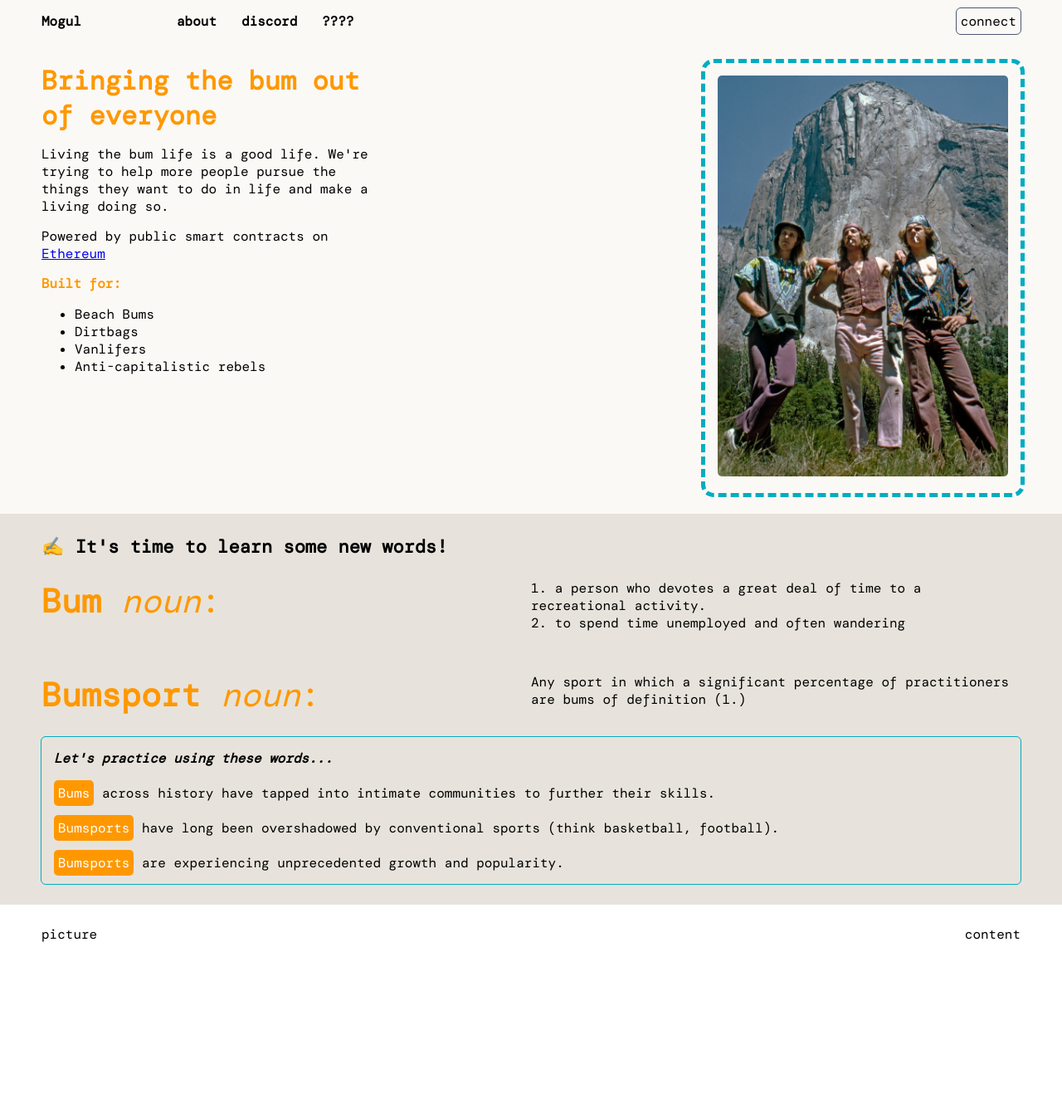
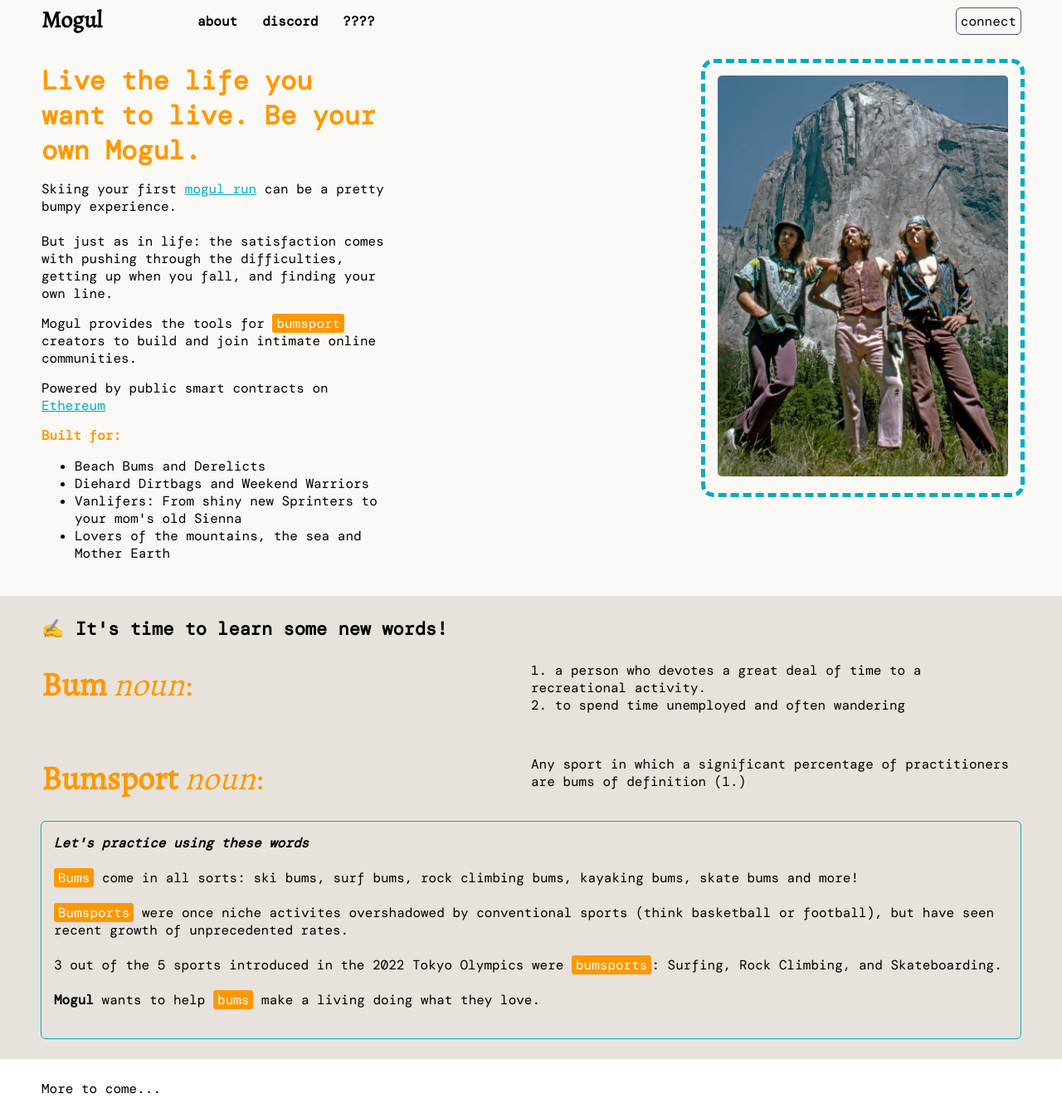
Before and after one commit to mogul-run/mogul, a React (Create React App) app in the folder frontend/: page / in a window 1280 px wide. Shown: the whole page at 83% size. Before the commit the page ends 1161 px from the top, so only its background shows below. Built offline with nearby package versions, Linux system fonts and the light colour scheme.

Commit message:
v1 homepage

```diff
--- a/frontend/package.json
+++ b/frontend/package.json
@@ -4,6 +4,7 @@
   "homepage": "http://mogul.run",
   "private": true,
   "dependencies": {
+    "@fontsource/alegreya": "^4.5.6",
     "@fontsource/dm-mono": "^4.5.7",
     "@maticnetwork/maticjs": "^3.2.4",
     "@maticnetwork/maticjs-ethers": "^1.0.1",
--- a/frontend/src/index.tsx
+++ b/frontend/src/index.tsx
@@ -5,6 +5,7 @@ import "./index.css";
 import App from "./App";
 import reportWebVitals from "./reportWebVitals";
 import "@fontsource/dm-mono";
+import "@fontsource/alegreya";
 
 ReactDOM.render(
     <React.StrictMode>
--- a/frontend/src/pages/homepage.css
+++ b/frontend/src/pages/homepage.css
@@ -3,9 +3,15 @@
     flex-direction: column;
 }
 
+a {
+    color: #00acc1;
+}
+
 .logo {
+    font-family: "Alegreya";
     font-weight: 1000;
-    margin: 15px 0px;
+    font-size: 28px;
+    margin: 5px 0px;
     cursor: pointer;
 }
 
@@ -42,7 +48,7 @@
 }
 
 .connect:hover {
-    background-color: #79849e;
+    background-color: #00acc1;
 }
 
 .navlink {
@@ -121,8 +127,8 @@
 .highlight {
     background-color:  #ff9800;
     color: white;
-    border-radius: 5px;
-    padding: 5px;
+    border-radius: 3px;
+    padding: 1px 5px;
 }
 
 .definition {
@@ -133,6 +139,7 @@
     text-align: left;
     color: #ff9800;
     font-size: 40px;
+    font-family: 'Alegreya';
 }
 
 .content-block {
--- a/frontend/src/pages/homepage.tsx
+++ b/frontend/src/pages/homepage.tsx
@@ -1,5 +1,6 @@
 import "./homepage.css";
 import Stonemasters from "../img/stonemasters.jpg";
+import { nargs } from "yargs";
 
 function HomePage() {
     return (
@@ -30,26 +31,30 @@ function ContentUno() {
             <div className="content-left">
                 {" "}
                 <div className="content-header header-block">
-                    Bringing the bum out of everyone
+                   Live the life you want to live. Be your own Mogul.
                 </div>
                 <div className="content-desc">
                     <div className="content-block">
-                        Living the bum life is a good life. We're trying to help
-                        more people pursue the things they want to do in life
-                        and make a living doing so.
+                        Skiing your first <a href="https://en.wikipedia.org/wiki/Mogul_skiing" target="__blank"> mogul run</a> can be a pretty bumpy experience.
+                        <br/>
+                        <br/>
+                        But just as in life: the satisfaction comes with pushing through the difficulties, getting up when you fall, and finding your own line.
+                    </div>
+                    <div className="content-block">
+                        Mogul provides the tools for <span className="highlight">bumsport</span> creators to build and join intimate online communities.
                     </div>
                     <div className="content-block">
                         Powered by public smart contracts on{" "}
-                        <a href="https://ethereum.org"> Ethereum</a>
+                        <a href="https://ethereum.org" target="__blank"> Ethereum</a>
                         <br />
                     </div>
                     <div className="content-block">
                         <div className="emphasis">Built for:</div>
                         <ul>
-                            <li>Beach Bums</li>
-                            <li>Dirtbags</li>
-                            <li>Vanlifers</li>
-                            <li>Anti-capitalistic rebels</li>
+                            <li>Beach Bums and Derelicts</li>
+                            <li>Diehard Dirtbags and Weekend Warriors</li>
+                            <li>Vanlifers: From shiny new Sprinters to your mom's old Sienna</li>
+                            <li>Lovers of the mountains, the sea and Mother Earth</li>
                         </ul>
                     </div>
                 </div>
@@ -103,20 +108,24 @@ function ContentDos() {
                     <div>
                         <i>
                             {" "}
-                            <b> Let's practice using these words... </b>{" "}
+                            <b> Let's practice using these words</b>{" "}
                         </i>
                         <br />
                         <br />
                     </div>
-                    <span className="highlight">Bums</span> across history have tapped into intimate communities to further their skills.
+                    <span className="highlight">Bums</span> come in all sorts: ski bums, surf bums, rock climbing bums, kayaking bums, skate bums and more!
+
                     <br />
                     <br />
-                    <span className="highlight">Bumsports</span> have long been
-                    overshadowed by conventional sports (think
-                    basketball, football).
+                    <span className="highlight">Bumsports</span> were once niche activites overshadowed by conventional sports (think basketball or football), but have seen recent growth of unprecedented rates.
                     <br />
                     <br />
-                    <span className="highlight">Bumsports</span> are experiencing unprecedented growth and popularity.
+                    3 out of the 5 sports introduced in the 2022 Tokyo Olympics were <span className="highlight">bumsports</span>: Surfing, Rock Climbing, and Skateboarding.
+                    <br />
+                    <br />
+                    <b>Mogul</b> wants to help <span className="highlight">bums</span> make a living doing what they love.
+                    <br />
+                    <br />
                 </div>
             </div>
         </div>
@@ -126,8 +135,9 @@ function ContentDos() {
 function ContentTres() {
     return (
         <div className="content-container">
-            <div className="content-left">picture</div>
-            <div className="content-right">content</div>
+            More to come...
+            {/* <div className="content-left">picture</div>
+            <div className="content-right">content</div> */}
         </div>
     );
 }
```
Also changed, not shown: 1 other file (tests, documents, lock files or other folders).
